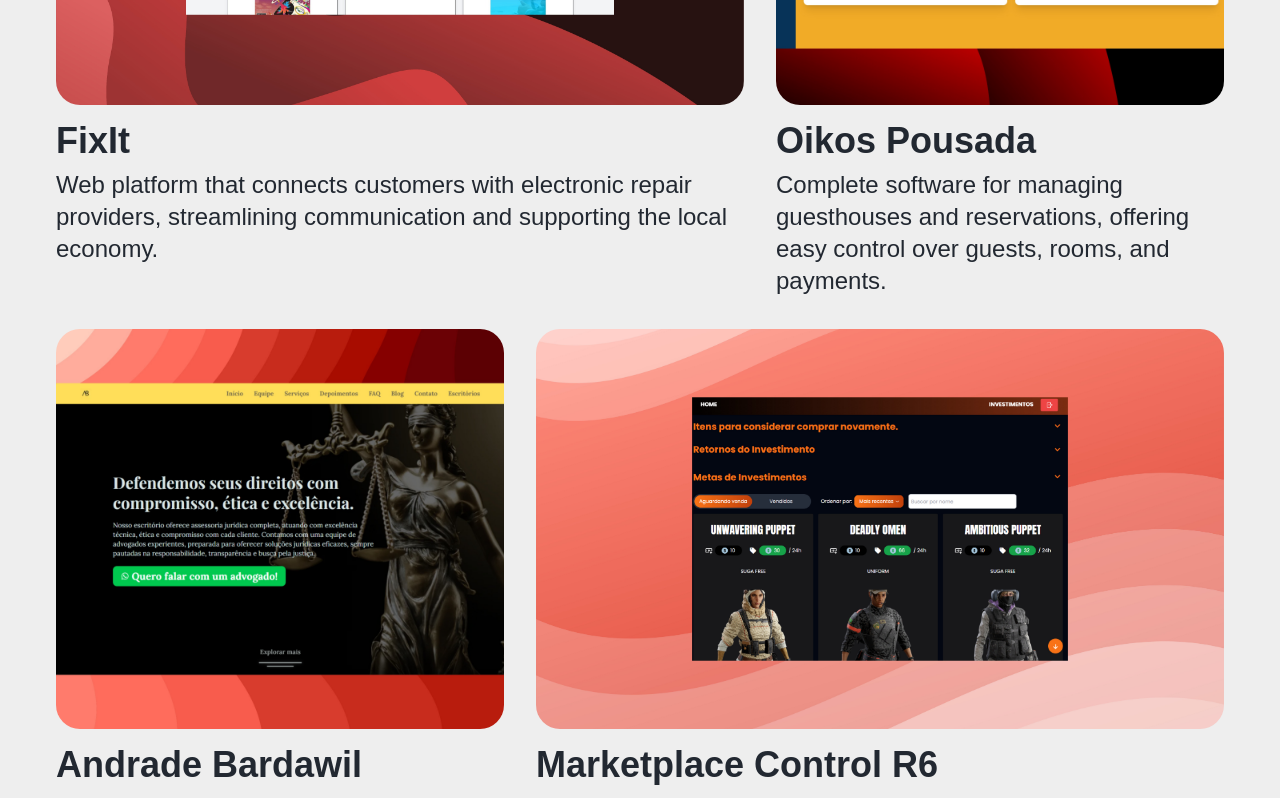
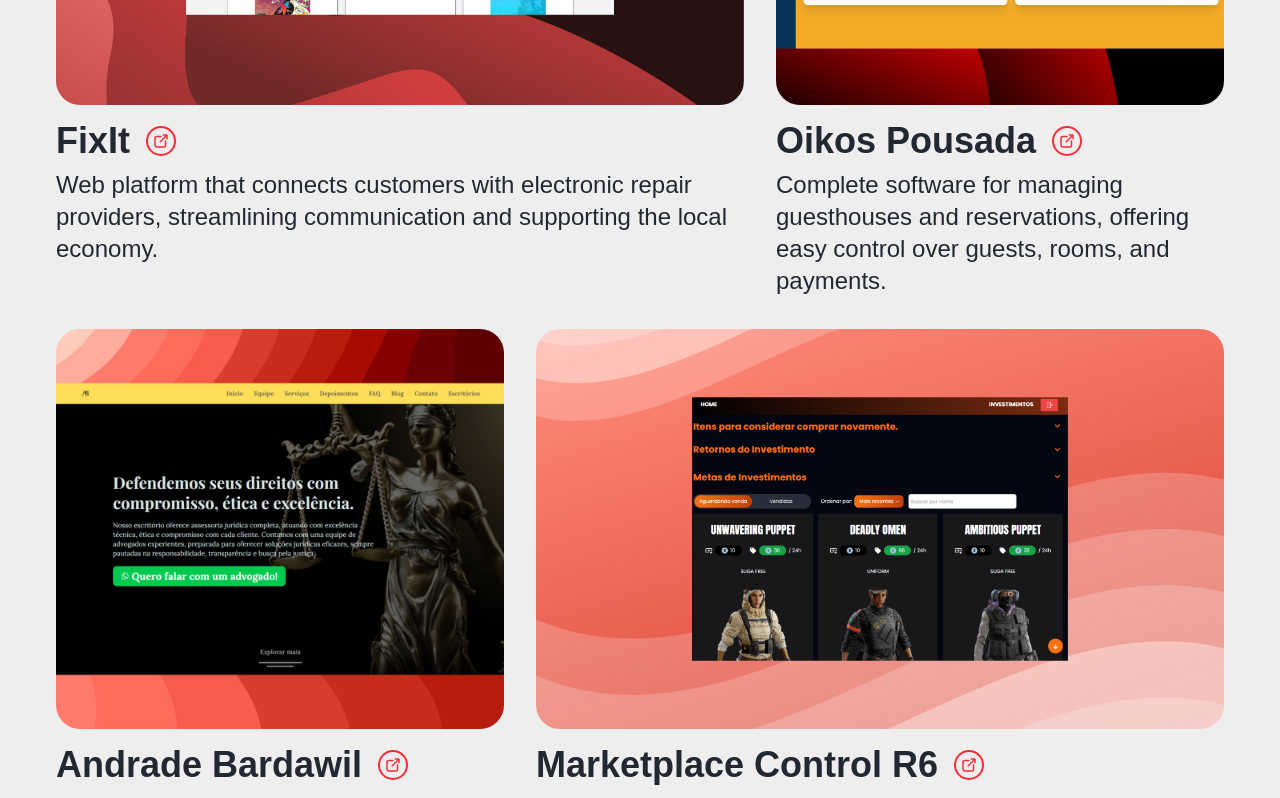
Before and after one commit to emanuelbrits/portfolio, a Next.js app: page /en in a window 1280 px wide. Shown: the part 1200-1998 px from the top of the page. Built offline with nearby package versions, Linux system fonts and the light colour scheme; a web font is replaced by a local one.

Commit message:
feat: Adds Projects page

```diff
--- a/public/locales/en/common.json
+++ b/public/locales/en/common.json
@@ -51,5 +51,7 @@
   "itSupportDev": "IT Support and Developer",
   "ibgeInternship": "I participated in an internship at the Brazilian Institute of Geography and Statistics, performed IT support activities, and contributed to the creation of software for inventory asset management.",
   "softwareDeveloper": "Software Developer",
-  "freelancerWork": "As a freelancer, I developed modern and functional applications, such as the landing page for Andrade Bardawil Law Firm and the lodging and reservation management system for Oikos Inn."
+  "freelancerWork": "As a freelancer, I developed modern and functional applications, such as the landing page for Andrade Bardawil Law Firm and the lodging and reservation management system for Oikos Inn.",
+
+  "Projects": "My Main Projects"
 }
--- a/public/locales/es/common.json
+++ b/public/locales/es/common.json
@@ -51,5 +51,7 @@
   "itSupportDev": "Soporte de TI y Desarrollador",
   "ibgeInternship": "Participé en una pasantía en el Instituto Brasileño de Geografía y Estadística, realizando actividades de soporte de TI y colaborando en la creación de un software para la gestión de bienes del inventario.",
   "softwareDeveloper": "Desarrollador de Software",
-  "freelancerWork": "Como freelancer desarrollé aplicaciones modernas y funcionales, como la landing page para el despacho de abogados Andrade Bardawil y el sistema de gestión de hospedajes y reservas para la posada Oikos."
+  "freelancerWork": "Como freelancer desarrollé aplicaciones modernas y funcionales, como la landing page para el despacho de abogados Andrade Bardawil y el sistema de gestión de hospedajes y reservas para la posada Oikos.",
+
+  "Projects": "Mis Principales Trabajos"
 }
--- a/public/locales/fr/common.json
+++ b/public/locales/fr/common.json
@@ -51,5 +51,7 @@
   "itSupportDev": "Support Informatique et Développeur",
   "ibgeInternship": "J'ai participé à un stage à l'Institut Brésilien de Géographie et de Statistique, où j'ai réalisé des activités de support informatique et contribué à la création d'un logiciel de gestion des biens de l’inventaire.",
   "softwareDeveloper": "Développeur de Logiciels",
-  "freelancerWork": "En tant que freelance, j'ai développé des applications modernes et fonctionnelles, telles que la landing page du cabinet d'avocats Andrade Bardawil et le système de gestion d’hébergement et de réservations pour l’auberge Oikos."
+  "freelancerWork": "En tant que freelance, j'ai développé des applications modernes et fonctionnelles, telles que la landing page du cabinet d'avocats Andrade Bardawil et le système de gestion d’hébergement et de réservations pour l’auberge Oikos.",
+
+  "Projects": "Mes Principaux Travaux"
 }
--- a/public/locales/pt/common.json
+++ b/public/locales/pt/common.json
@@ -52,5 +52,7 @@
   "itSupportDev": "Suporte de TI e Desenvolvedor",
   "ibgeInternship": "Participei de estágio no Instituto Brasileiro de Geografia e Estatística, realizei atividades de suporte de TI e colaborei para a criação de um software para gerenciamento de bens do inventário.",
   "softwareDeveloper": "Desenvolvedor de Software",
-  "freelancerWork": "Como freelancer desenvolvi aplicações modernas e funcionais, como a landing page para o escritório de advocacia Andrade Bardawil e o gerenciador de hospedagens e reservas para a pousada Oikos."
+  "freelancerWork": "Como freelancer desenvolvi aplicações modernas e funcionais, como a landing page para o escritório de advocacia Andrade Bardawil e o gerenciador de hospedagens e reservas para a pousada Oikos.",
+
+  "Projects": "Meus Principais Trabalhos"
 }
--- /dev/null
+++ b/src/app/[lang]/projects/page.tsx
@@ -0,0 +1,73 @@
+import { getDictionary } from '../../lib/i18n';
+import Navbar from '../../components/Navbar';
+import Footer from '../../components/Footer';
+import Image from 'next/image';
+import { TbExternalLink } from "react-icons/tb";
+
+export default async function Projects({
+    params,
+}: {
+    params: Promise<{ lang: string }>;
+}) {
+    const { lang } = await params;
+
+    const dictionary = await getDictionary(lang);
+
+    const [firstWord, secondWord, thirdWord] = dictionary.Projects.split(" ");
+
+    const projects = [
+        { id: "andrade", title: "Andrade Bardawil", img: "/images/redBackground3.jpg", desc: dictionary.andradebardawilDescription },
+        { id: "oikos", title: "Oikos Pousada", img: "/images/redBackground2.jpg", desc: dictionary.oikosDescription },
+        { id: "r6", title: "Marketplace Control R6", img: "/images/redBackground4.jpg", desc: dictionary.controlR6Description },
+        { id: "fixit", title: "FixIt", img: "/images/redBackground1.jpg", desc: dictionary.fixitDescription },
+    ];
+
+    return (
+        <main className="w-screen overflow-x-hidden px-6 lg:px-7.5 xl:px-14 2xl:px-60">
+            <Navbar lang={lang} dictionary={dictionary} />
+            <div className='flex flex-col mt-32'>
+                <div className='flex flex-col'>
+                    <h2 className="text-5xl md:text-6xl xl:text-8xl font-bold mb-4">
+                        {firstWord}{" "}
+                        <span className="text-red-500 !font-bold" style={{ fontFamily: 'inherit', fontSize: "inherit", lineHeight: "inherit" }}>
+                            {secondWord}
+                        </span>{" "}
+                        {thirdWord}
+                        <span className="text-red-500 !text-5xl md:!text-6xl xl:!text-8xl !font-bold">.</span>
+                    </h2>
+                    {projects.map((project) => (
+                        <div key={project.id} className="my-12 flex flex-col lg:gap-8">
+                            <div className="relative w-full h-64 md:h-96 lg:h-124 xl:h-148 2xl:h-186 rounded-3xl overflow-hidden">
+                                <Image
+                                    src={project.img}
+                                    alt={project.title}
+                                    fill
+                                    className="object-cover object-center"
+                                    priority
+                                    quality={100}
+                                />
+                            </div>
+                            <div className="mt-6 lg:mt-0 lg:w-1/2 flex flex-col gap-4">
+                                <a href="" className="group">
+                                    <div className="flex items-center gap-4">
+                                        <h3 className="text-2xl lg:text-4xl font-bold transition-colors duration-300 group-hover:text-red-500">
+                                            {project.title}
+                                        </h3>
+
+                                        <TbExternalLink
+                                            className="text-red-500 text-3xl p-1 border-2 border-red-500 rounded-full
+                                            transition-all duration-300
+                                            group-hover:bg-red-500 group-hover:text-white"
+                                        />
+                                    </div>
+                                </a>
+
+                                <p className="text-lg md:text-xl">{project.desc}</p>
+                            </div>
+                        </div>))}
+                </div>
+            </div>
+            <Footer lang={lang} dictionary={dictionary} />
+        </main>
+    );
+}
--- a/src/app/components/GlobeComponent.tsx
+++ b/src/app/components/GlobeComponent.tsx
@@ -19,7 +19,7 @@ export default function MonoGlobe() {
         controls.autoRotate = true;
         controls.autoRotateSpeed = 0.5;
 
-        globe.pointOfView({ lat: -6, lng: -43, altitude: 1.6 }, 2000);
+        globe.pointOfView({ lat: -6, lng: -43, altitude: 3.6 }, 2000);
     }, []);
 
     return (
--- a/src/app/components/ProjectsGrid.tsx
+++ b/src/app/components/ProjectsGrid.tsx
@@ -2,6 +2,7 @@
 
 import Image from "next/image";
 import { useState } from "react";
+import { TbExternalLink } from "react-icons/tb";
 
 type Project = {
   id: string;
@@ -70,7 +71,20 @@ export default function ProjectsGrid({ projects }: Props) {
                   />
                 </div>
                 <div className="flex flex-col justify-start items-start text-start gap-2">
-                  <a href=""><h3 className="text-2xl lg:text-4xl font-bold">{left.title}</h3></a>
+                  <a href="" className="group">
+                    <div className="flex items-center gap-4">
+                      <h3 className="text-2xl lg:text-4xl font-bold transition-colors duration-300 group-hover:text-red-500">
+                        {left.title}
+                      </h3>
+
+                      <TbExternalLink
+                        className="text-red-500 text-3xl p-1 border-2 border-red-500 rounded-full
+                        transition-all duration-300
+                        group-hover:bg-red-500 group-hover:text-white"
+                      />
+                    </div>
+                  </a>
+
                   <p className="text-lg md:text-xl lg:text-2xl">{left.desc}</p>
                 </div>
               </div>
@@ -97,7 +111,19 @@ export default function ProjectsGrid({ projects }: Props) {
                   />
                 </div>
                 <div className="flex flex-col justify-start items-start text-start gap-2">
-                  <a href=""><h3 className="text-2xl lg:text-4xl font-bold">{right.title}</h3></a>
+                  <a href="" className="group">
+                    <div className="flex items-center gap-4">
+                      <h3 className="text-2xl lg:text-4xl font-bold transition-colors duration-300 group-hover:text-red-500">
+                        {right.title}
+                      </h3>
+
+                      <TbExternalLink
+                        className="text-red-500 text-3xl p-1 border-2 border-red-500 rounded-full
+                        transition-all duration-300
+                        group-hover:bg-red-500 group-hover:text-white"
+                      />
+                    </div>
+                  </a>
                   <p className="text-lg md:text-xl lg:text-2xl">{right.desc}</p>
                 </div>
               </div>
```
